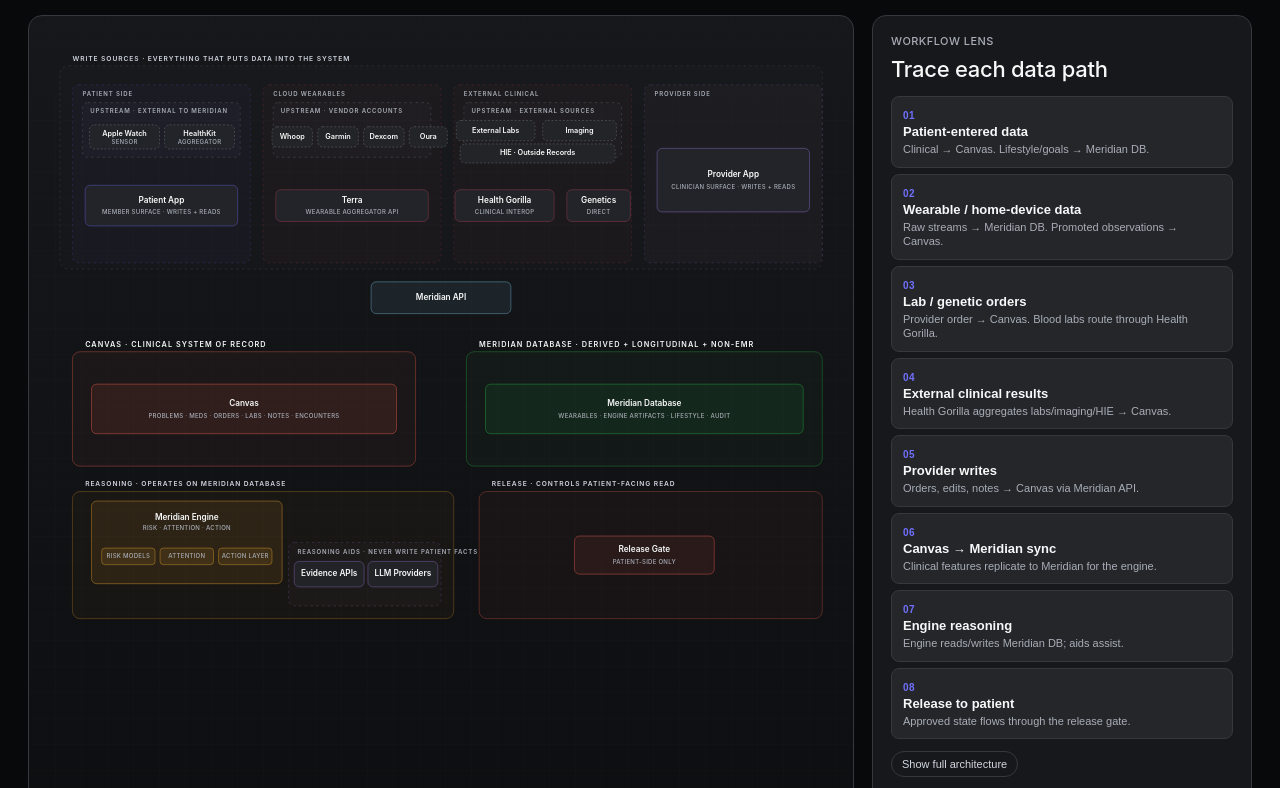
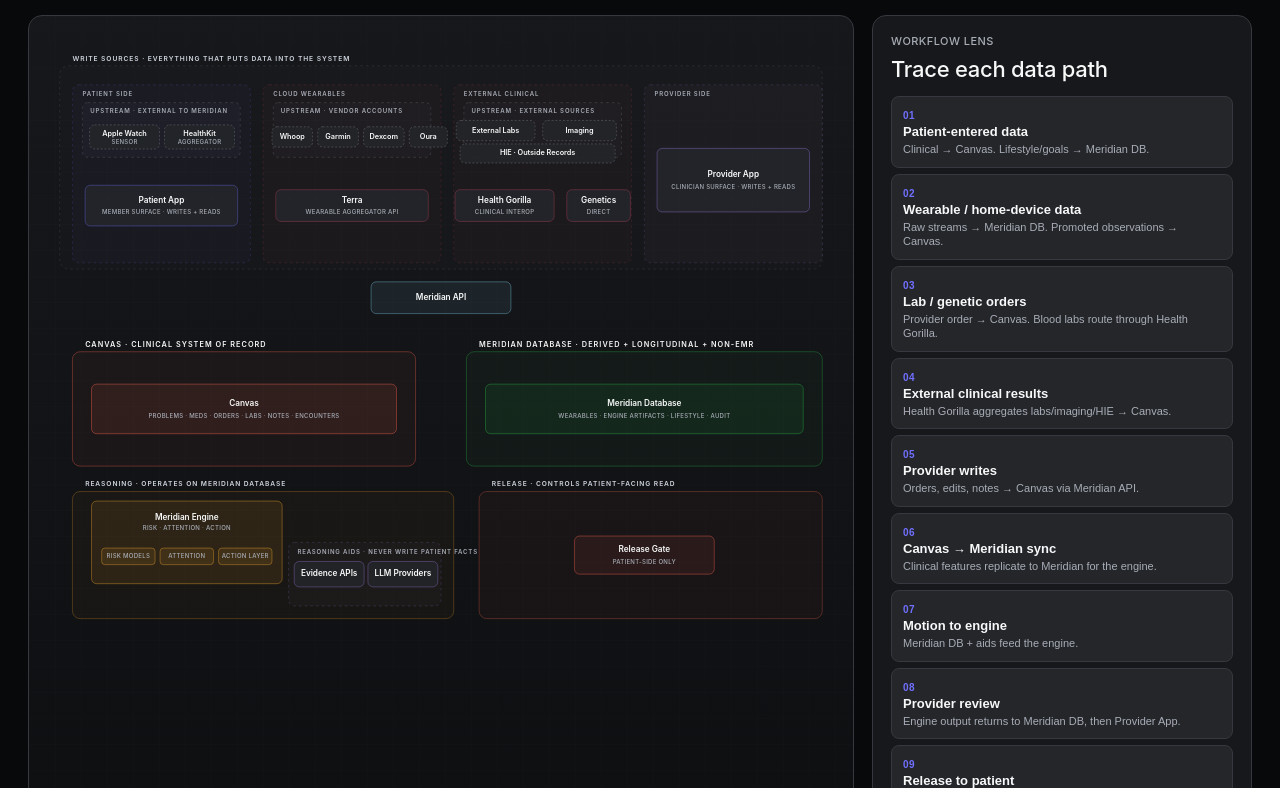
Before and after one commit to yimjason01-blip/meridian-system-map, a plain HTML site: page index.html in a window 1280 px wide. Shown: the part 159-947 px from the top of the page. Drawn offline with Linux system fonts and the light colour scheme.

Commit message:
Split engine motion from provider review

```diff
--- a/index.html
+++ b/index.html
@@ -372,11 +372,15 @@
             <span class="desc">Clinical features replicate to Meridian for the engine.</span>
           </button>
           <button class="step" data-step="engine">
-            <span class="step-num">07</span><strong>Engine reasoning</strong>
-            <span class="desc">Engine reads/writes Meridian DB; aids assist.</span>
+            <span class="step-num">07</span><strong>Motion to engine</strong>
+            <span class="desc">Meridian DB + aids feed the engine.</span>
+          </button>
+          <button class="step" data-step="provider_review">
+            <span class="step-num">08</span><strong>Provider review</strong>
+            <span class="desc">Engine output returns to Meridian DB, then Provider App.</span>
           </button>
           <button class="step" data-step="release">
-            <span class="step-num">08</span><strong>Release to patient</strong>
+            <span class="step-num">09</span><strong>Release to patient</strong>
             <span class="desc">Approved state flows through the release gate.</span>
           </button>
         </div>
@@ -556,25 +560,45 @@
         ]
       },
       engine: {
-        title: '07 · Engine reasoning',
-        summary: 'The engine reads from the Meridian Database — including synced Canvas features and native Meridian data (wearables, patient-entered, prior artifacts). It writes risk, attention, and action artifacts back to the Meridian Database. Evidence and LLM providers are reasoning aids only and never write patient facts.',
+        title: '07 · Motion to engine',
+        summary: 'This step only shows the inbound reasoning motion: Meridian Database sends the engine the normalized clinical/features context it needs. Evidence APIs and LLM providers assist the engine, but they do not write patient facts or bypass Meridian Database.',
         primary: ['engine'],
         arrows:  [
           ['graph','engine'],
-          ['engine','graph'],
           ['evidence','engine'],
           ['llm','engine']
         ],
         nodes:   ['graph','engine','evidence','llm'],
         assets:  ['Meridian Database','Meridian Engine','Evidence APIs','LLM Providers'],
         movement: [
-          'Meridian Database ↔ Engine for read/write of features and artifacts.',
-          'Engine ← Evidence APIs / LLM Providers for bounded synthesis.',
-          'Engine never writes to Canvas; clinical action requires a provider.'
+          'Meridian Database → Meridian Engine for the feature/context package.',
+          'Evidence APIs / LLM Providers → Engine as bounded reasoning aids.',
+          'This step stops at the engine; output/review is the next motion.'
+        ]
+      },
+      provider_review: {
+        title: '08 · Provider review',
+        summary: 'The engine writes generated risk, attention, and action artifacts back to the Meridian Database. The Provider App then pulls that review queue through the Meridian API so a clinician can accept, edit, reject, or release the output.',
+        primary: ['provider-app', 'engine'],
+        arrows:  [
+          ['engine','graph'],
+          ['graph','api'],
+          ['api','provider-app']
+        ],
+        nodes:   ['engine','graph','api','provider-app'],
+        portLabels: [
+          { x: 714, y: 650, dotX: 720, dotY: 629, text: 'Artifacts stored' },
+          { x: 726, y: 542, dotX: 720, dotY: 551, text: 'Review queue read' }
+        ],
+        assets:  ['Meridian Engine','Meridian Database','Meridian API','Provider App'],
+        movement: [
+          'Meridian Engine → Meridian Database writes risk / attention / action artifacts.',
+          'Meridian Database → Meridian API → Provider App presents the clinician review queue.',
+          'Provider review happens before anything is released to the patient.'
         ]
       },
       release: {
-        title: '08 · Release to patient',
+        title: '09 · Release to patient',
         summary: 'Provider-approved state passes through the release gate to the Patient App. The gate is patient-side only — the Provider App reads directly. Sensitive findings stay behind the gate until reviewed.',
         primary: ['release', 'patient-app'],
         arrows:  [
@@ -705,6 +729,16 @@
       'genetics-lab>canvas': {
         from: { x: 850, y: 295 }, to: { x: 500, y: 551 },
         fromDir: 'down', toDir: 'up'
+      },
+
+      // Step 08: make the engine output stop at Meridian DB before surfacing to provider review.
+      'engine>graph': {
+        from: { x: 370, y: 800 }, to: { x: 720, y: 629 },
+        fromDir: 'right', toDir: 'down', tangent: 115
+      },
+      'graph>api': {
+        from: { x: 720, y: 551 }, to: { x: 620, y: 440 },
+        fromDir: 'up', toDir: 'down', tangent: 70
       },
 
       // Step 02: promoted observations enter Canvas on a separate lower-right port.
```
